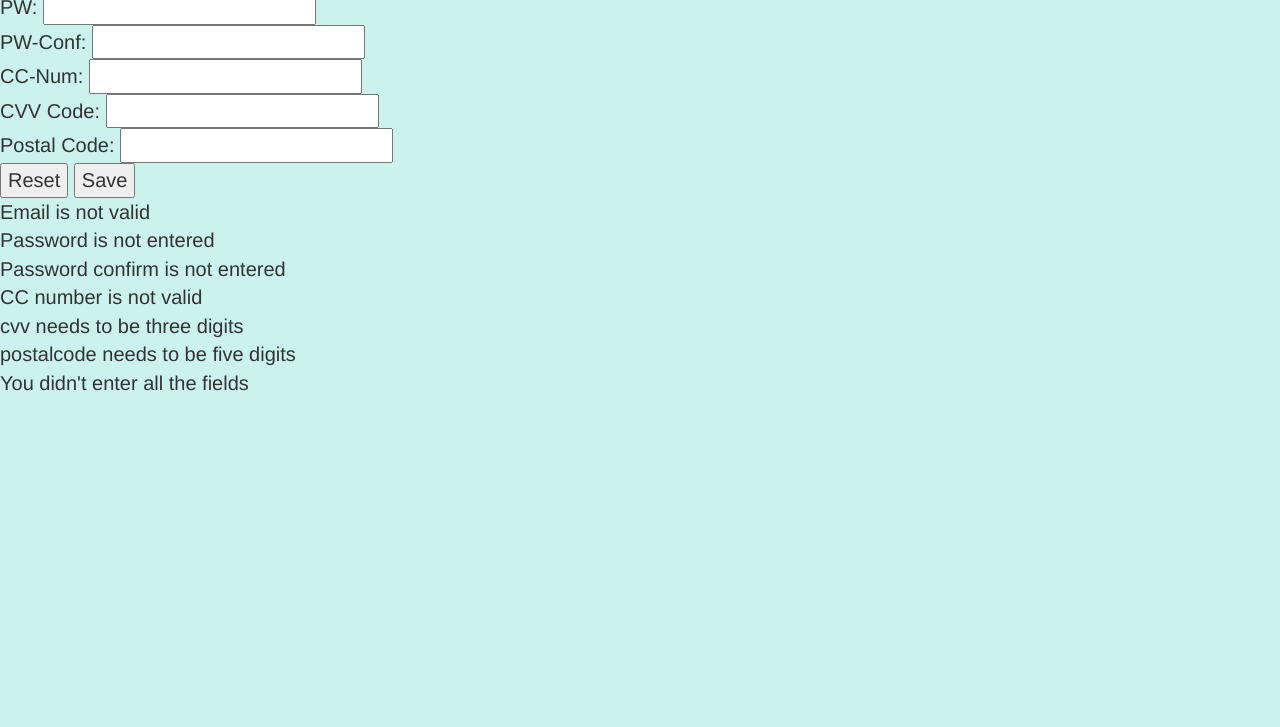
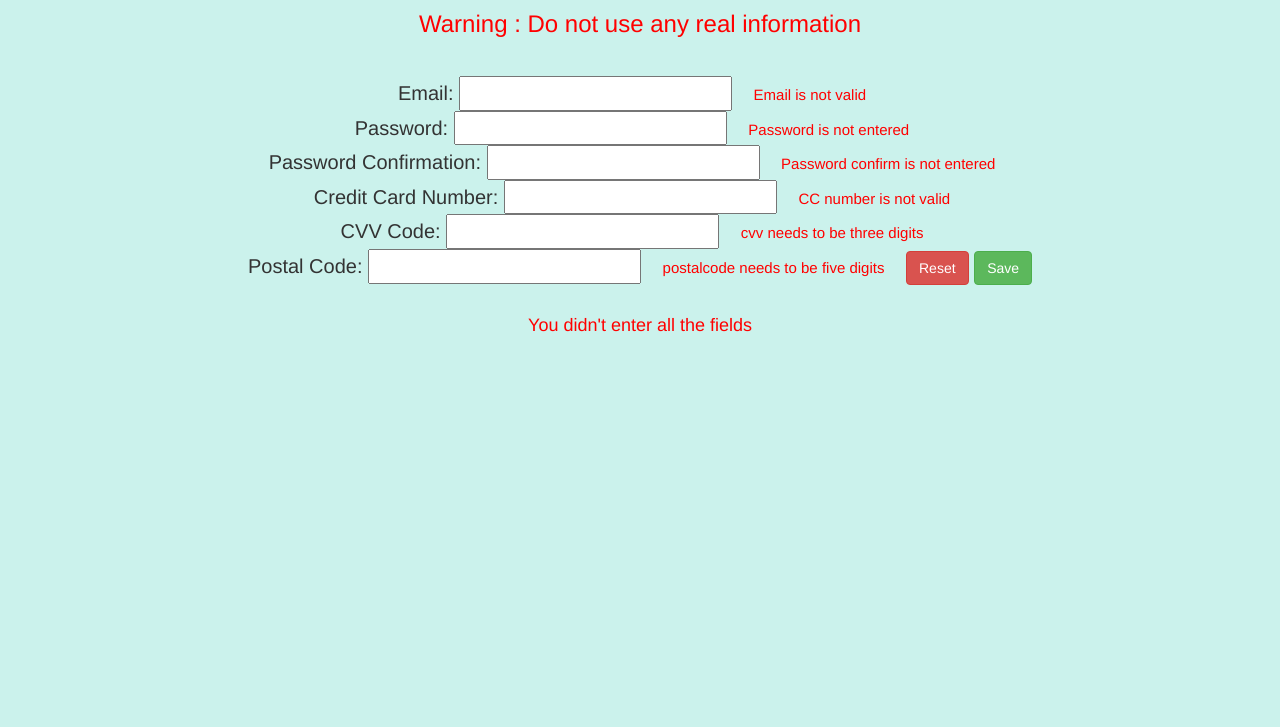
Before and after one commit to mmloveaa/form_payment, a website: page index.html in a window 1280 px wide. Shown: the part 73-800 px from the top of the page. Drawn offline with nearby package versions, Linux system fonts and the light colour scheme.

Commit message:
add css and remove some comments

```diff
--- a/index.html
+++ b/index.html
@@ -14,34 +14,44 @@
 </head>
 
 <body ng-app='myApp' ng-controller='mainCtrl'>
-    <div>Register Here</div>
+    <center>
+         <div id="formTitle">Registration Form</div>
 
+         <h3> Warning : Do not use any real information </h3>
+    </center>
+    <br />
+
+    <center>
         <form name="newUser" ng-submit="newUser.$valid && submit()" novalidate>
             Email:
             <input type="text" name="email" ng-model="user.email" valid-email required />
-        <br /> PW:
-        <input type="text" name="pw" ng-model="user.pw" required />
-        <br /> PW-Conf:
-        <input type="text" name="pwconf" ng-model="user.pwconf" valid-pwconf required />
-        <br /> CC-Num:
+            <span class="alert" ng-hide="newUser.email.$valid">Email is not valid</span>
+            <br /> Password:
+            <input type="password" name="pw" ng-model="user.pw" required />
+            <span class="alert"  ng-hide="newUser.pw.$valid">Password is not entered</span>
+            <br /> Password Confirmation:
+            <input type="password" name="pwconf" ng-model="user.pwconf" valid-pwconf required />
+            <span class="alert"  ng-hide="newUser.pwconf.$valid">Password confirm is not entered</span>
+            <br /> Credit Card Number:
             <input type="text" name="ccnum" ng-model="user.ccnum" valid-credit required />
+            <span class="alert"  ng-hide="newUser.ccnum.$valid">CC number is not valid</span>
             <br /> CVV Code:
             <input type="text" name="cvv" ng-model="user.cvv" valid-cvv required />
+            <span class="alert"  ng-hide="newUser.cvv.$valid">cvv needs to be three digits</span>
             <br /> Postal Code:
             <input type="text" name="postalcode" ng-model="user.postalcode" required />
+            <span class="alert"  ng-hide="newUser.postalcode.$valid">postalcode needs to be five digits</span>
+            <input type="button" ng-click="reset()" class="btn btn-danger" value="Reset" />
+            <input type="submit" ng-disabled="newUser.$invalid" class="btn btn-success" value="Save" />
+        </form>
+    </center>
+
             <br />
-        <input type="button" ng-click="reset()" value="Reset" />
-        <input type="submit" ng-disabled="newUser.$invalid" value="Save" />
-    </form>
-    <!-- <pre>{{user}}</pre> -->
 
-    <div ng-hide="newUser.email.$valid">Email is not valid</div>
-    <div ng-hide="newUser.pw.$valid">Password is not entered</div>
-    <div ng-hide="newUser.pwconf.$valid">Password confirm is not entered</div>
-    <div ng-hide="newUser.ccnum.$valid">CC number is not valid</div>
-    <div ng-hide="newUser.cvv.$valid">cvv needs to be three digits</div>
-    <div ng-hide="newUser.postalcode.$valid">postalcode needs to be five digits</div>
-    <div ng-hide="newUser.$valid">You didn't enter all the fields</div>
+    <center>
+        <div id="alert" ng-hide="newUser.$valid">You didn't enter all the fields</div>
+    </center>
+
 </body>
 
 </html>
--- a/public/main.js
+++ b/public/main.js
@@ -5,26 +5,15 @@ var app = angular.module('myApp', []);
 
 app.controller('mainCtrl' , function ($scope, $http) {
 
-	// $scope.user = {
-	// 	email: "",
-	// 	pw: "",
-	// 	pwconf: "",
-	// 	ccnum: "",
-	// 	cvv: "",
-	// 	postalcode: ""
-	// };
-
 	$scope.user = {}
-
-
 
 	$scope.reset = function(){
 		$scope.user = {};
 	}
 
 	$scope.submit = function() {
-		console.log('the form is valid and will be submitted')
-		console.log('submitted')
+		// console.log('the form is valid and will be submitted')
+		// console.log('submitted')
 		$http.post('/submit', $scope.newUser).then(function(response){
 			console.log(response.data)
 		})
@@ -74,9 +63,9 @@ app.controller('mainCtrl' , function ($scope, $http) {
 	}
 
 	$scope.validatePostal = function(postal) {
-		if (cvv === undefined) return
+		if (postal === undefined) return
 
-		return cvv.match(/\d(5)/)
+		return postal.match(/\d(5)/)
 	}
 
 
--- a/public/style.css
+++ b/public/style.css
@@ -17,6 +17,26 @@ body {
 	font-size: 20px;
 }
 
+h3 {
+color : red;
+}
+
 #listContent{
  padding: 15px
 }
+
+#formTitle {
+	font-size: 45px;
+	font-weight: bold;
+}
+
+.alert {
+	font-size : 15px;
+	color: red;
+	margin: 0px;
+}
+
+#alert {
+	font-size : 18px;
+	color: red;
+}
```
Lines whose indentation alone changed are shown as unchanged.
